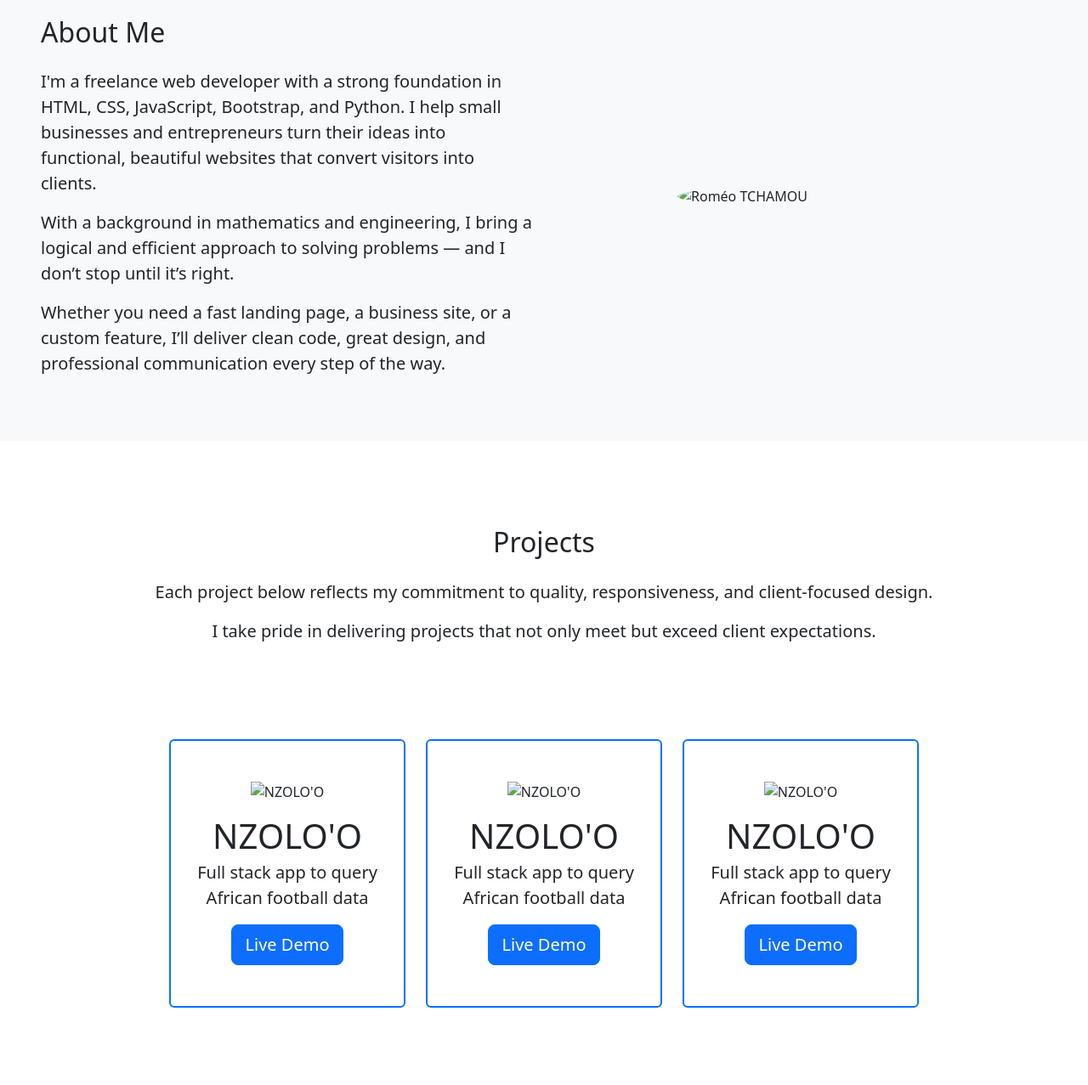
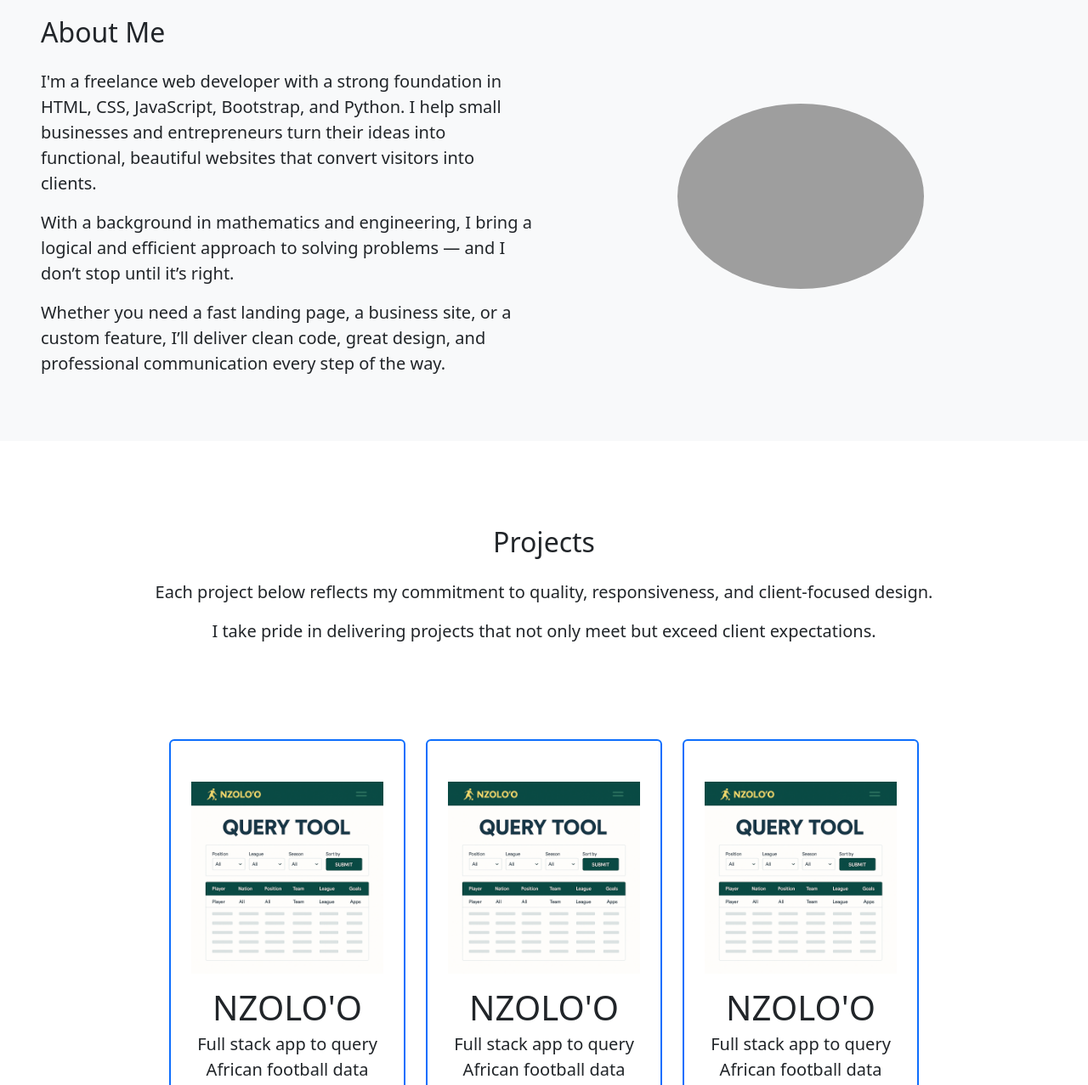
Before and after one commit to Romeo-Martial/Portfolio-Website, a plain HTML site: page index.html in a window 1280 px wide. Shown: the part 153-1430 px from the top of the page at 85% size. Drawn offline with nearby package versions, Linux system fonts and the light colour scheme; the site is published under a folder, as on GitHub Pages, so addresses that start at the root find nothing.

Commit message:
modify the path of the images

```diff
--- a/index.html
+++ b/index.html
@@ -76,7 +76,7 @@
 
                 </div>
                 <div class="col-md-6 d-none d-md-flex justify-content-center align-items-center">
-                    <img src="/Images/photo_profil.jpg" alt="Roméo TCHAMOU" class="img-fluid w-50 rounded-circle">
+                    <img src="Images/photo_profil.jpg" alt="Roméo TCHAMOU" class="img-fluid w-50 rounded-circle">
                 </div>
             </div>
         </div>
@@ -99,7 +99,7 @@
                 <div class="col-8 col-lg-4 col-xl-3">
                     <div class="card p-4 my-4 border-2 border-primary">
                         <div class="body text-center py-4">
-                            <img src="/Images/UI_design_nzoloo.png" alt="NZOLO'O" class="img-fluid mb-3">
+                            <img src="Images/UI_design_nzoloo.png" alt="NZOLO'O" class="img-fluid mb-3">
                             <h4 class="card-title display-6">NZOLO'O</h4>
                             <p class="card-subtitle lead">Full stack app to query African football data</p>
                             <a href="#" class="btn btn-primary btn-lg mt-3">Live Demo</a>
@@ -109,7 +109,7 @@
                 <div class="col-8 col-lg-4 col-xl-3">
                     <div class="card p-4 my-4 border-2 border-primary">
                         <div class="body text-center py-4">
-                            <img src="/Images/UI_design_nzoloo.png" alt="NZOLO'O" class="img-fluid mb-3">
+                            <img src="Images/UI_design_nzoloo.png" alt="NZOLO'O" class="img-fluid mb-3">
                             <h4 class="card-title display-6">NZOLO'O</h4>
                             <p class="card-subtitle lead">Full stack app to query African football data</p>
                             <a href="#" class="btn btn-primary btn-lg mt-3">Live Demo</a>
@@ -119,7 +119,7 @@
                 <div class="col-8 col-lg-4 col-xl-3">
                     <div class="card p-4 my-4 border-2 border-primary">
                         <div class="body text-center py-4">
-                            <img src="/Images/UI_design_nzoloo.png" alt="NZOLO'O" class="img-fluid mb-3">
+                            <img src="Images/UI_design_nzoloo.png" alt="NZOLO'O" class="img-fluid mb-3">
                             <h4 class="card-title display-6">NZOLO'O</h4>
                             <p class="card-subtitle lead">Full stack app to query African football data</p>
                             <a href="#" class="btn btn-primary btn-lg mt-3">Live Demo</a>
```
